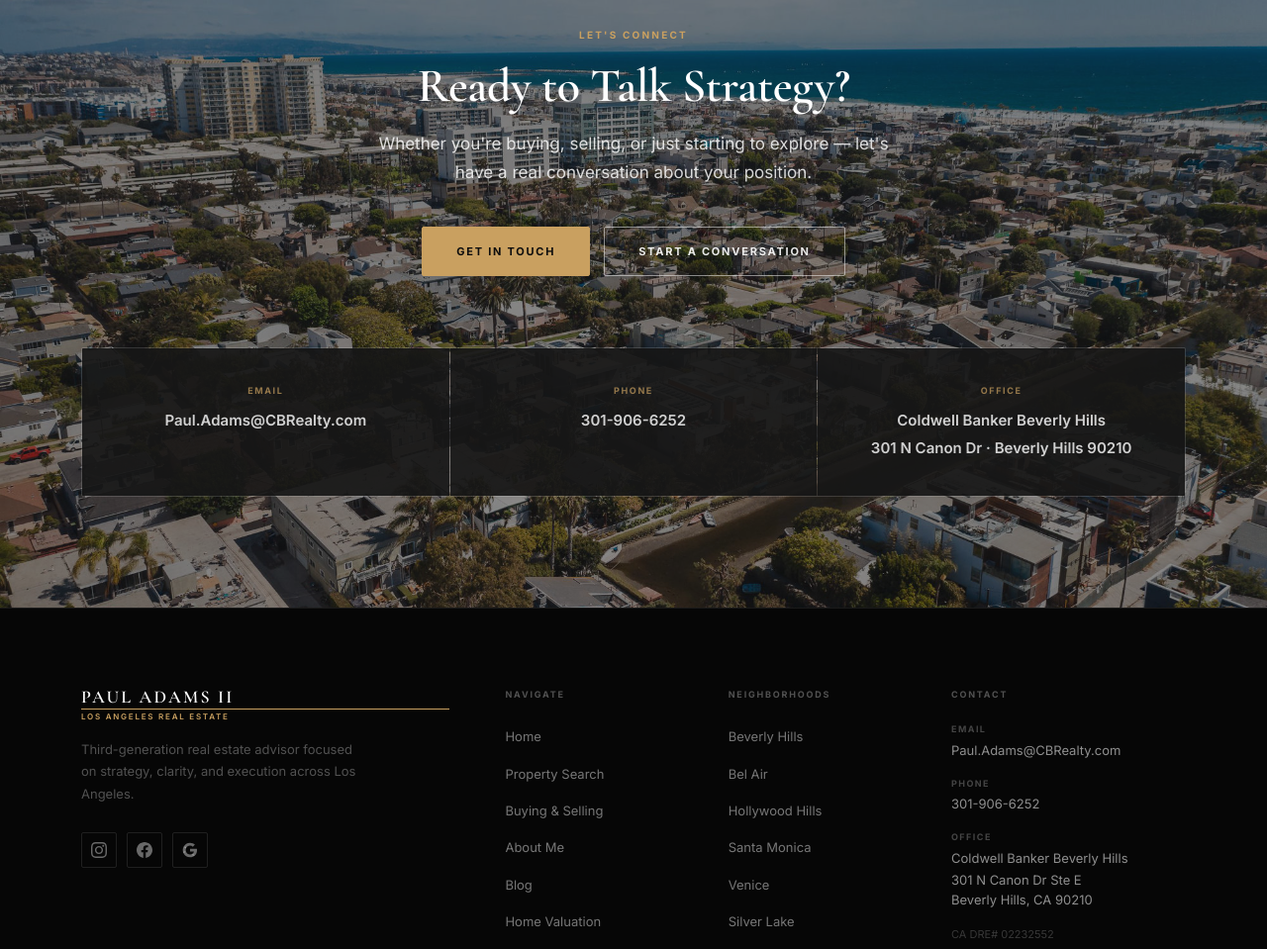
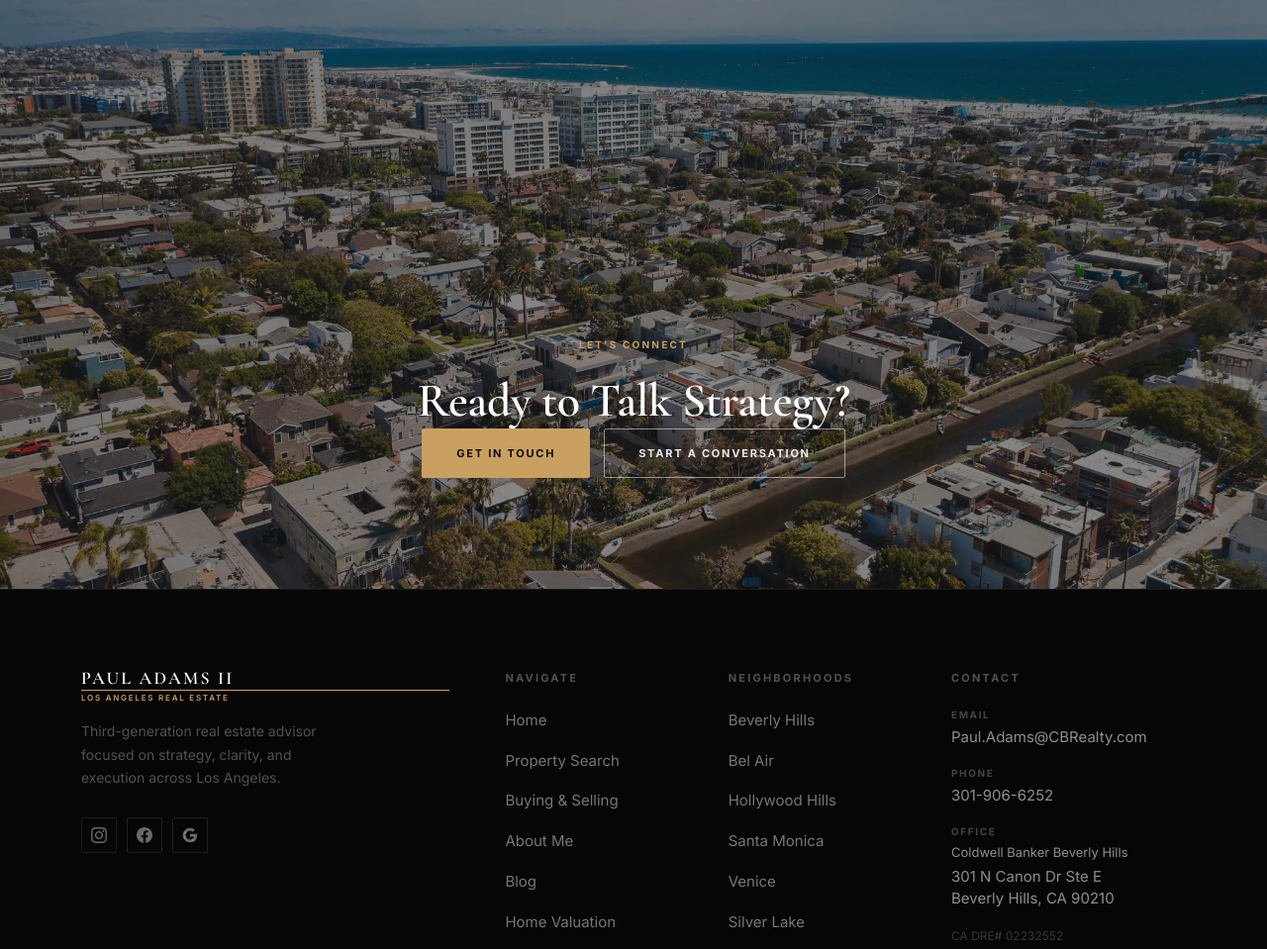
Before and after one commit to pspgroup98/paulsellsproperties, a plain HTML site: page index.html in a window 1280 px wide. Shown: the part 7840-8799 px from the top of the page at 99% size. Drawn offline with nearby package versions, Linux system fonts and the light colour scheme.

Commit message:
CTA: cinematic composition + footer desktop type scale
CTA section (index.html + styles.css):
- Removed subhead paragraph ('Whether you're buying...')
- Removed entire contact-information panel (email/phone/office)
- .cta-section: min-height 680px, flex column justify-content flex-end,
  padding 0 0 112px — content anchors to bottom third, photo
  dominates upper portion unobstructed
- .cta-section .label: margin-bottom 22px
- .cta-section h2: margin-bottom 48px (was 16px inline)
  — label/headline/buttons breathe intentionally, not clustered
- Tablet (<=1024px): min-height 560px, padding 0 0 88px
- Mobile (<=768px): min-height 420px, padding 0 0 64px

Footer typography (styles.css, @media min-width 1025px only):
- .footer-tagline: 13px → 14px
- .footer-col-title: 9px → 11px
- .footer-links gap: 11px → 14px
- .footer-links a: 13px → 15px
- .footer-contact-lbl: 9px → 10px
- .footer-contact-val: 13px → 15px
- .footer-dre: 11px → 12px
- .footer-legal: 11px → 12px
- .footer-bottom-links a: 11px → 12px
Desktop-only, tablet/mobile unchanged

Co-Authored-By: Claude Sonnet 4.6 <noreply@anthropic.com>
Claude-Session: https://claude.ai/code/session_01878n7RLCj42EwAETsNEN9D

```diff
--- a/assets/css/styles.css
+++ b/assets/css/styles.css
@@ -1109,10 +1109,14 @@ body {
 
 /* ---------- CTA Banner ---------- */
 .cta-section {
-  padding: 112px 0;
+  min-height: 680px;
+  padding: 0 0 112px;
   position: relative;
   background: url('../images/venice-aerial.jpg') center 35% / cover no-repeat;
   text-align: center;
+  display: flex;
+  flex-direction: column;
+  justify-content: flex-end;
 }
 /* Flat dark overlay — keeps the photo visible while ensuring text legibility */
 .cta-section::before {
@@ -1127,11 +1131,11 @@ body {
 .cta-section .container {
   position: relative;
   z-index: 1;
-}
-/* Subhead legibility against lighter overlay */
-.cta-section .subhead {
-  color: rgba(255,255,255,0.82);
-}
+  width: 100%;
+}
+/* Intentional spacing within the reduced content stack */
+.cta-section .label { margin-bottom: 22px; }
+.cta-section h2    { margin-bottom: 48px; }
 
 .cta-contact-row {
   display: grid;
@@ -1655,8 +1659,8 @@ body:has(.post-content) {
   .services-grid { grid-template-columns: 1fr; }
   .n-grid { grid-template-columns: repeat(4, 1fr); }
   .footer-grid { grid-template-columns: 1fr 1fr; gap: 40px; }
-  /* CTA photo section — tablet positioning */
-  .cta-section { padding: 88px 0; background-position: center 30%; }
+  /* CTA photo section — tablet: preserve cinematic layout, reduce height */
+  .cta-section { min-height: 560px; padding: 0 0 88px; background-position: center 30%; }
 }
 
 @media (max-width: 768px) {
@@ -1716,8 +1720,8 @@ body:has(.post-content) {
   .testi-card { flex: 0 0 88%; }
   .heritage-badge { width: 90px; height: 90px; right: -10px; bottom: -10px; }
   .heritage-badge-num { font-size: 22px; }
-  /* CTA photo section — mobile positioning */
-  .cta-section { padding: 72px 0; background-position: 52% 38%; }
+  /* CTA photo section — mobile: center content, ensure photo breathes */
+  .cta-section { min-height: 420px; padding: 0 0 64px; background-position: 52% 38%; justify-content: flex-end; }
 }
 
 @media (max-width: 480px) {
@@ -2185,3 +2189,18 @@ body:has(.post-content) {
   margin: 0;
 }
 .psp-modal-note a { color: var(--gold, #c9a060); }
+
+/* ---------- Footer — desktop typography scale ---------- */
+/* Applied only at desktop widths (above tablet breakpoint).
+   Tablet and mobile retain original sizes. */
+@media (min-width: 1025px) {
+  .footer-tagline     { font-size: 14px; }
+  .footer-col-title   { font-size: 11px; }
+  .footer-links       { gap: 14px; }
+  .footer-links a     { font-size: 15px; }
+  .footer-contact-lbl { font-size: 10px; }
+  .footer-contact-val { font-size: 15px; }
+  .footer-dre         { font-size: 12px; }
+  .footer-legal       { font-size: 12px; }
+  .footer-bottom-links a { font-size: 12px; }
+}
--- a/index.html
+++ b/index.html
@@ -789,10 +789,7 @@
 <section class="cta-section">
   <div class="container">
     <span class="label" style="justify-content:center; display:flex;">Let's Connect</span>
-    <h2 class="display-md" style="text-align:center; max-width:560px; margin:0 auto 16px;">Ready to Talk Strategy?</h2>
-    <p class="subhead" style="text-align:center; margin:0 auto 40px;">
-      Whether you're buying, selling, or just starting to explore — let's have a real conversation about your position.
-    </p>
+    <h2 class="display-md" style="text-align:center; max-width:560px; margin:0 auto;">Ready to Talk Strategy?</h2>
     <div class="btn-group" style="justify-content:center;">
       <a href="contact.html" class="btn btn-gold">Get in Touch</a>
       <a href="#"
@@ -800,24 +797,6 @@
          onclick="PSP.openCalendly('https://calendly.com/adams2paul');return false;">
         Start a Conversation
       </a>
-    </div>
-
-    <div class="cta-contact-row">
-      <div class="cta-info-item">
-        <div class="cta-info-label">Email</div>
-        <div class="cta-info-value"><a href="mailto:Paul.Adams@CBRealty.com">Paul.Adams@CBRealty.com</a></div>
-      </div>
-      <div class="cta-info-item">
-        <div class="cta-info-label">Phone</div>
-        <div class="cta-info-value"><a href="tel:+13019066252">301-906-6252</a></div>
-      </div>
-      <div class="cta-info-item">
-        <div class="cta-info-label">Office</div>
-        <div class="cta-info-value" style="white-space:normal;">
-          <div style="font-size:15px; font-weight:600; color:rgba(255,255,255,0.8); margin-bottom:3px;">Coldwell Banker Beverly Hills</div>
-          <a href="https://www.google.com/maps/dir/?api=1&destination=301+N+Canon+Dr+Ste+E,+Beverly+Hills,+CA+90210" target="_blank" rel="noopener" style="color:inherit;">301 N Canon Dr · Beverly Hills 90210</a>
-        </div>
-      </div>
     </div>
   </div>
 </section>
```
